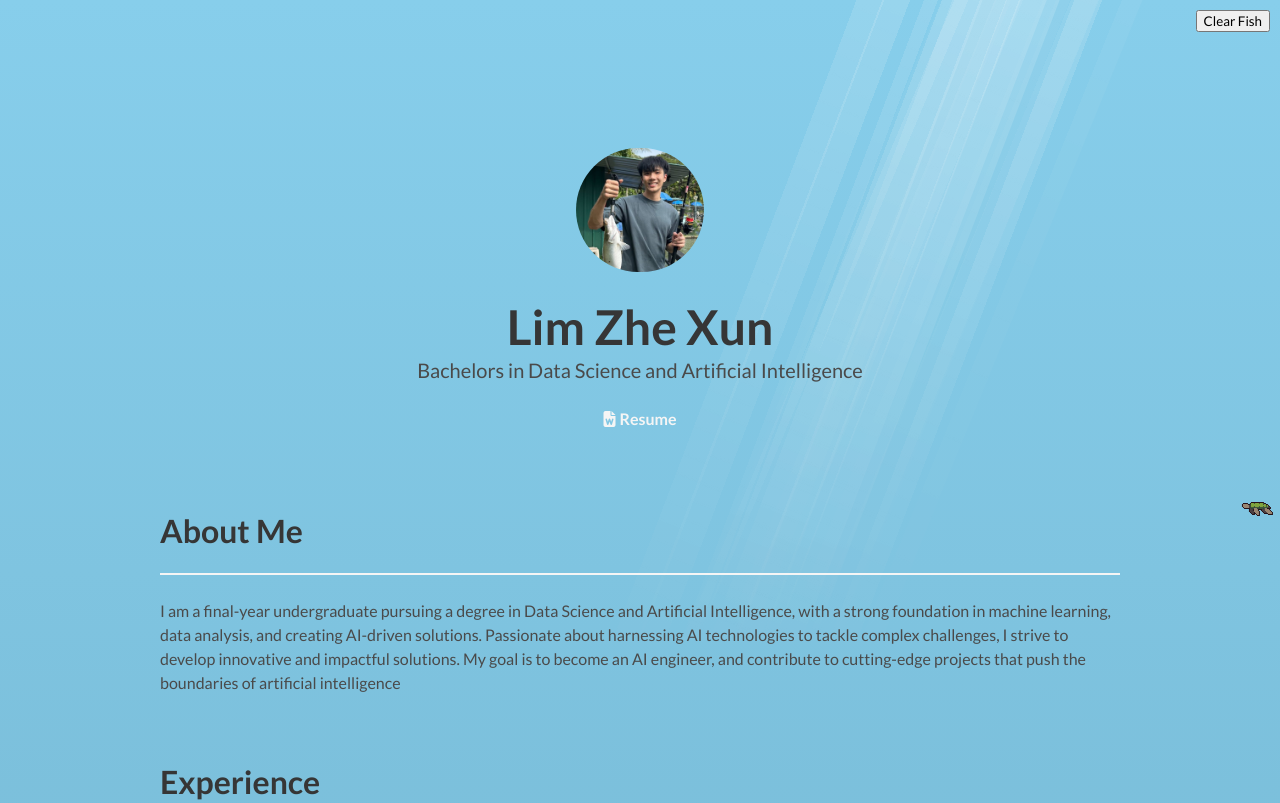
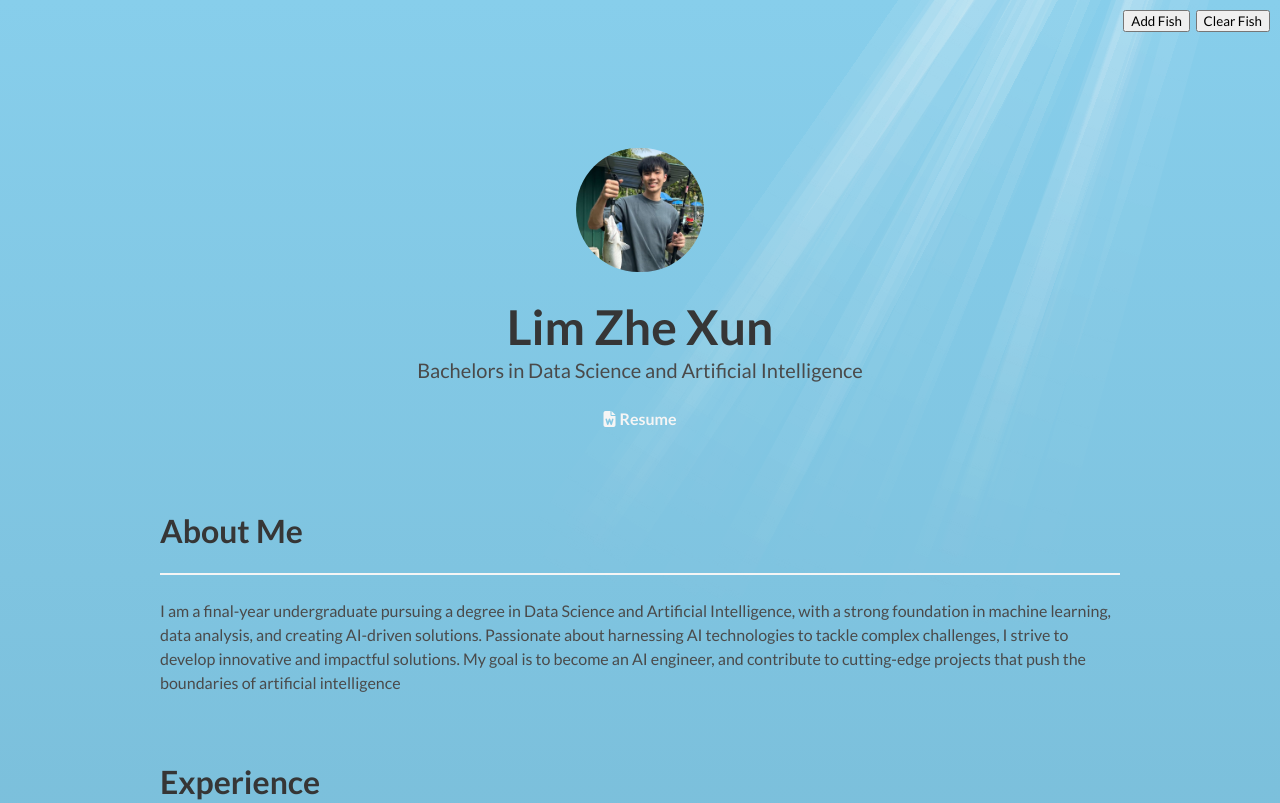
Before and after one commit to HersheyZinc/HersheyZinc.github.io, a plain HTML site: page index.html in a window 1280 px wide. Shown: the top 803 px of the page. Drawn offline with Linux system fonts and the light colour scheme.

Commit message:
modify lightray and fish spawn

```diff
--- a/index.html
+++ b/index.html
@@ -61,19 +61,20 @@
         width: 10%;
         height: 120%;
         background: linear-gradient(to bottom, rgba(255, 255, 255, 0.3), rgba(255, 255, 255, 0));
-        top: -10%;
-        animation: lightMove1 6s infinite ease alternate;
+        top: -25%;
+        rotate: 20deg;
+        animation: lightMove1 6s infinite ease-in alternate;
     }
 
 
     @keyframes lightMove1 {
         0% {
-            transform: translateX(0%) rotate(20deg);
-            opacity: 0;
+            transform: translateX(0%);
+            opacity: 0.1;
         }
         100% {
-            transform: translateX(-30%) rotate(21deg);
-            opacity: 0.5;
+            transform: translateX(-15%);
+            opacity: 0.4;
         }
     }
 
@@ -82,19 +83,20 @@
         width: 10%;
         height: 120%;
         background: linear-gradient(to bottom, rgba(255, 255, 255, 0.3), rgba(255, 255, 255, 0));
-        top: -10%;
-        animation: lightMove2 6s infinite ease alternate;
+        top: -20%;
+        rotate: 20deg;
+        animation: lightMove2 6s infinite ease-in-out alternate;
     }
 
 
     @keyframes lightMove2 {
         0% {
-            transform: translateX(0%) rotate(23deg);
-            opacity: 0.4;
+            transform: translateX(-5%);
+            opacity: 0.5;
         }
         100% {
-            transform: translateX(40%) rotate(22deg);
-            opacity: 0.1;
+            transform: translateX(10%);
+            opacity: 0.0;
         }
     }
 
@@ -142,23 +144,32 @@
   </style>
 
   <div class="light-rays">
-    <div class="ray1" style="left: 65%; animation-duration: 6s; width: var(--ray-width, 3%);"></div>
-    <div class="ray1" style="left: 71%; animation-duration: 5s; width: var(--ray-width, 3%);"></div>
-    <div class="ray2" style="left: 62%; animation-duration: 6.5s; width: var(--ray-width, 4%);"></div>
-    <div class="ray2" style="left: 70%; animation-duration: 7s; width: var(--ray-width, 4%);"></div>
-    <div class="ray1" style="left: 66%; animation-duration: 10s; width: var(--ray-width, 4%);"></div>
-    <div class="ray1" style="left: 60%; animation-duration: 4s; width: var(--ray-width, 2%);"></div>
-    <div class="ray1" style="left: 63%; animation-duration: 2s; width: var(--ray-width, 1%);"></div>
-    <div class="ray2" style="left: 73%; animation-duration: 3s; width: var(--ray-width, 2%);"></div>
-    <div class="ray2" style="left: 72%; animation-duration: 4s; width: var(--ray-width, 1%);"></div>
-    <div class="ray1" style="left: 68%; animation-duration: 5s; width: var(--ray-width, 3%);"></div>
-    <div class="ray2" style="left: 66%; animation-duration: 3.5s; width: var(--ray-width, 2%);"></div>
-    <div class="ray1" style="left: 70%; animation-duration: 6s; width: var(--ray-width, 3%);"></div>
-    <div class="ray2" style="left: 64%; animation-duration: 2.5s; width: var(--ray-width, 1%);"></div>
-    <div class="ray2" style="left: 67%; animation-duration: 3s; width: var(--ray-width, 2%);"></div>
-    <div class="ray1" style="left: 75%; animation-duration: 7s; width: var(--ray-width, 2%);"></div>
-    <div class="ray2" style="left: 77%; animation-duration: 10s; width: var(--ray-width, 1.5%);"></div>
-    <div class="ray1" style="left: 58%; animation-duration: 9s; width: var(--ray-width, 2%);"></div>
+
+    <script>
+      function spawnLightRays(rayCount = 30, meanLeft = 0.73, stdDevLeft = 0.15, meanDuration = 2, stdDevDuration = 0.5, meanWidth=30, stdDevWidth=20) {
+        const lightRaysContainer = document.querySelector('.light-rays');
+        for (let i = 0; i < rayCount; i++) {
+          const ray = document.createElement('div');
+          ray.className = Math.random() < 0.5 ? 'ray1' : 'ray2';
+
+          // Generate a random left position based on normal distribution
+          let leftPosition= meanLeft + stdDevLeft * (Math.random() * 2 - 1);
+          let animationDuration = meanDuration + stdDevDuration * (Math.random() * 2 - 1);
+          let rayWidth = meanWidth + stdDevWidth * (Math.random() * 2 - 1);
+
+
+          ray.style.width = `var(--ray-width, ${rayWidth}px)`;
+          ray.style.left = `${leftPosition * 100}%`;
+          ray.style.animationDuration = `${animationDuration}s`;
+          const angle = (meanLeft-leftPosition) * 70 + 25; // Scale angle based on position
+          ray.style.rotate = `${angle}deg`;
+
+          lightRaysContainer.appendChild(ray);
+        }
+      }
+
+      document.addEventListener('DOMContentLoaded', () => spawnLightRays());
+    </script>
   </div>
   <div class="fish-container">
     <script>
@@ -182,7 +193,7 @@
       }
 
       document.addEventListener('DOMContentLoaded', () => spawnFish('img/fish/fish1.gif', 100, 7, 0.0, 0.5, 8000)); //turtle
-      document.addEventListener('DOMContentLoaded', () => spawnFish('img/fish/fish1.gif', 100, 2, 0.0, 0.1, 2000)); //turtle
+      document.addEventListener('DOMContentLoaded', () => spawnFish('img/fish/fish1.gif', 100, 3, 0.0, 0.2, 3000)); //turtle
       document.addEventListener('DOMContentLoaded', () => spawnFish('img/fish/fish2.gif', 60,  15, 0.05, 0.7, 6000)); //swordfish
       document.addEventListener('DOMContentLoaded', () => spawnFish('img/fish/fish3.gif', 90,  3 , 0.3, 0.8, 20000)); //octopus
       document.addEventListener('DOMContentLoaded', () => spawnFish('img/fish/fish4.gif', 80,  8, 0.6, 0.9, 8000)); //eel
@@ -199,9 +210,26 @@
         fishContainer.removeChild(fishContainer.firstChild);
       }
     });
+  </script>
+  <button id="add-fish-button" style="position: fixed; top: 10px; right: 90px; z-index: 1000;">Add Fish</button>
+  <script>
+    document.getElementById('add-fish-button').addEventListener('click', () => {
+      const fishContainer = document.querySelector('.fish-container');
+      const fish = document.createElement('div');
+      fish.className = Math.random() < 0.5 ? 'fishleft' : 'fishright';
+      const fishImages = ['img/fish/fish1.gif', 'img/fish/fish2.gif', 'img/fish/fish3.gif', 'img/fish/fish4.gif', 'img/fish/fish5.gif'];
+      const randomImage = fishImages[Math.floor(Math.random() * fishImages.length)];
+      fish.style.background = `url('${randomImage}') no-repeat center center`;
+      const visibleTop = window.scrollY;
+      const visibleBottom = visibleTop + window.innerHeight;
+      fish.style.top = `${Math.random() * (visibleBottom - visibleTop) + visibleTop}px`; // Random position within the visible screen area
+      const screenWidthFactor = window.innerWidth / 1920; // Assuming 1920px as a base screen width
+      fish.style.animationDuration = `${(Math.random() * 10 + 70) * screenWidthFactor}s`; // Random speed
+      fishContainer.appendChild(fish);
+    });
+  </script>
 
 
-  </script>
   <section class="hero">
     <div class="hero-body">
 
```
